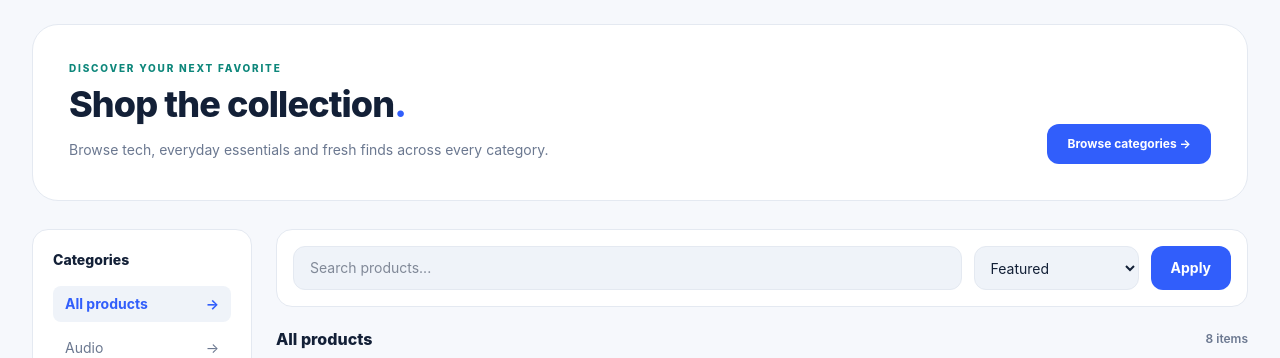
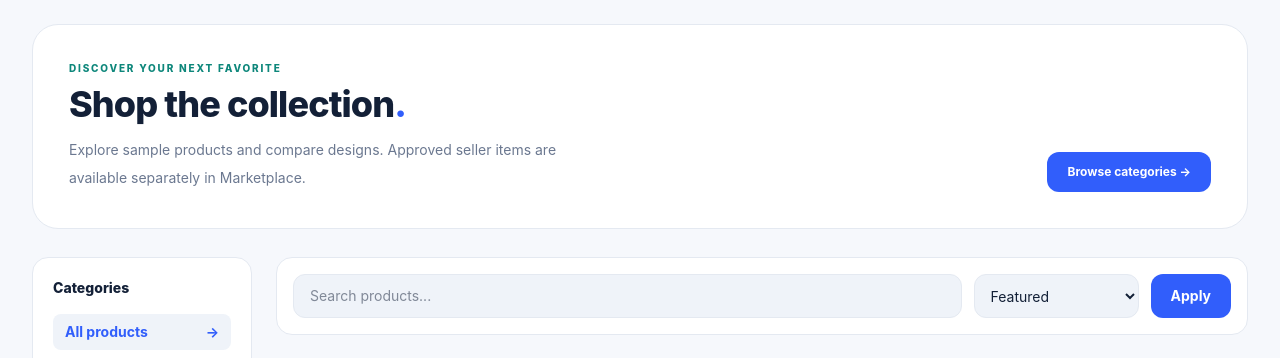
Before and after one commit to si-joy/Nexora-Marketplace, a Django app: page /shop/ in a window 1280 px wide. Shown: the part 211-569 px from the top of the page. Run offline with Django 5.2, Linux system fonts and the light colour scheme; style sheets or scripts are compiled from the project's sources.

Commit message:
Clarify demo shop separation

```diff
--- a/templates/pages/shop.html
+++ b/templates/pages/shop.html
@@ -4,7 +4,7 @@
 <div class="mx-auto max-w-7xl px-4 pb-10 pt-8 sm:px-6 xl:px-8">
   {% include 'components/breadcrumbs.html' with current_label='Shop' %}
   <div class="page-hero mb-7 flex flex-col gap-5 rounded-[26px] border border-line bg-surface p-6 sm:flex-row sm:items-end sm:justify-between sm:p-9">
-    <div><p class="section-overline">DISCOVER YOUR NEXT FAVORITE</p><h1 class="mt-2 text-3xl font-extrabold tracking-tight text-foreground sm:text-4xl">Shop the collection<span class="text-primary">.</span></h1><p class="mt-3 max-w-lg text-sm leading-7 text-muted">Browse tech, everyday essentials and fresh finds across every category.</p></div>
+    <div><p class="section-overline">DISCOVER YOUR NEXT FAVORITE</p><h1 class="mt-2 text-3xl font-extrabold tracking-tight text-foreground sm:text-4xl">Shop the collection<span class="text-primary">.</span></h1><p class="mt-3 max-w-lg text-sm leading-7 text-muted">Explore sample products and compare designs. Approved seller items are available separately in Marketplace.</p></div>
     <a href="{% url 'catalog:categories' %}" class="inline-flex w-fit items-center gap-2 rounded-xl bg-primary px-5 py-3 text-xs font-bold text-on-primary hover:bg-primary-hover">Browse categories →</a>
   </div>
   <div class="grid gap-6 lg:grid-cols-[220px_minmax(0,1fr)]">
```
